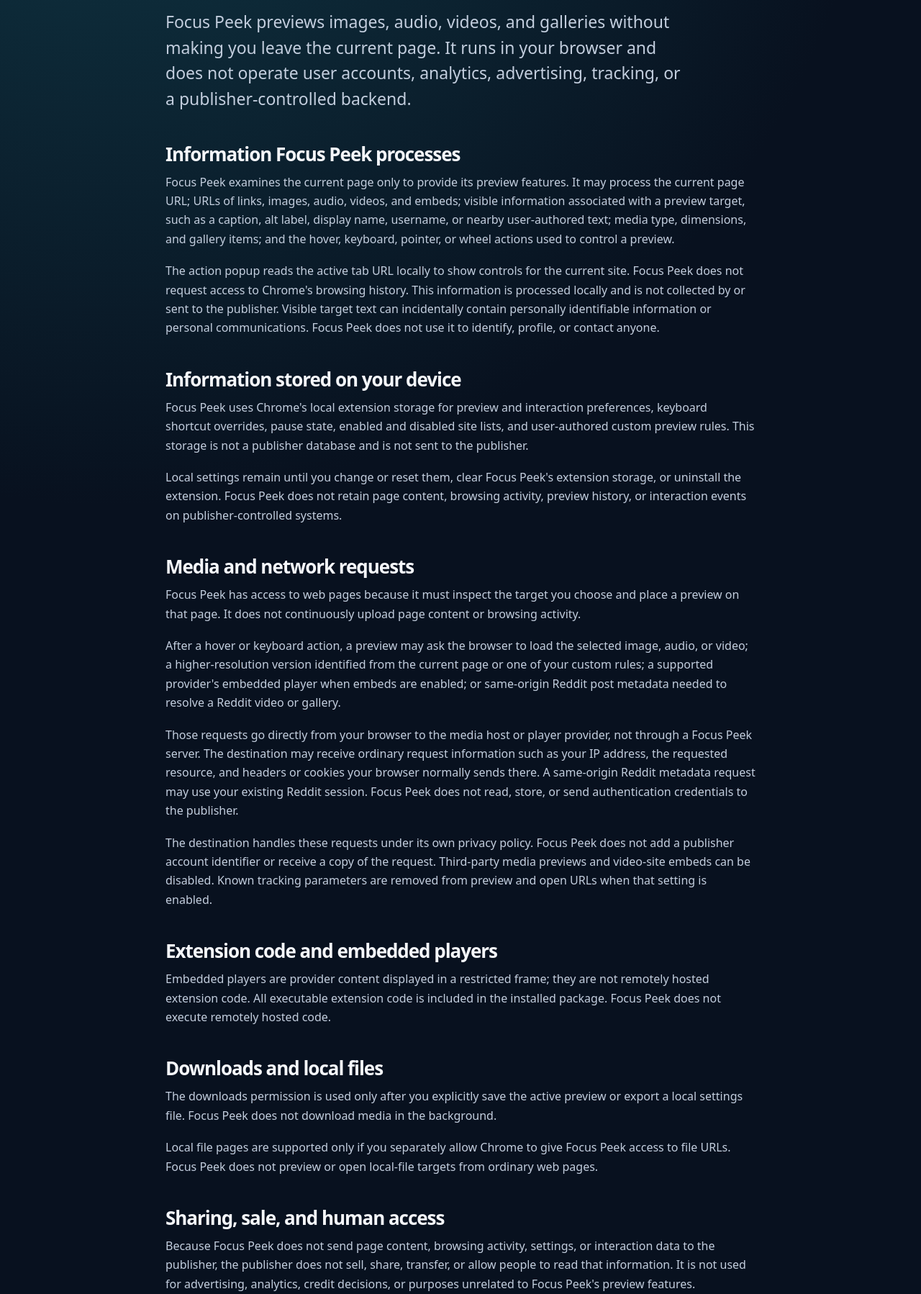
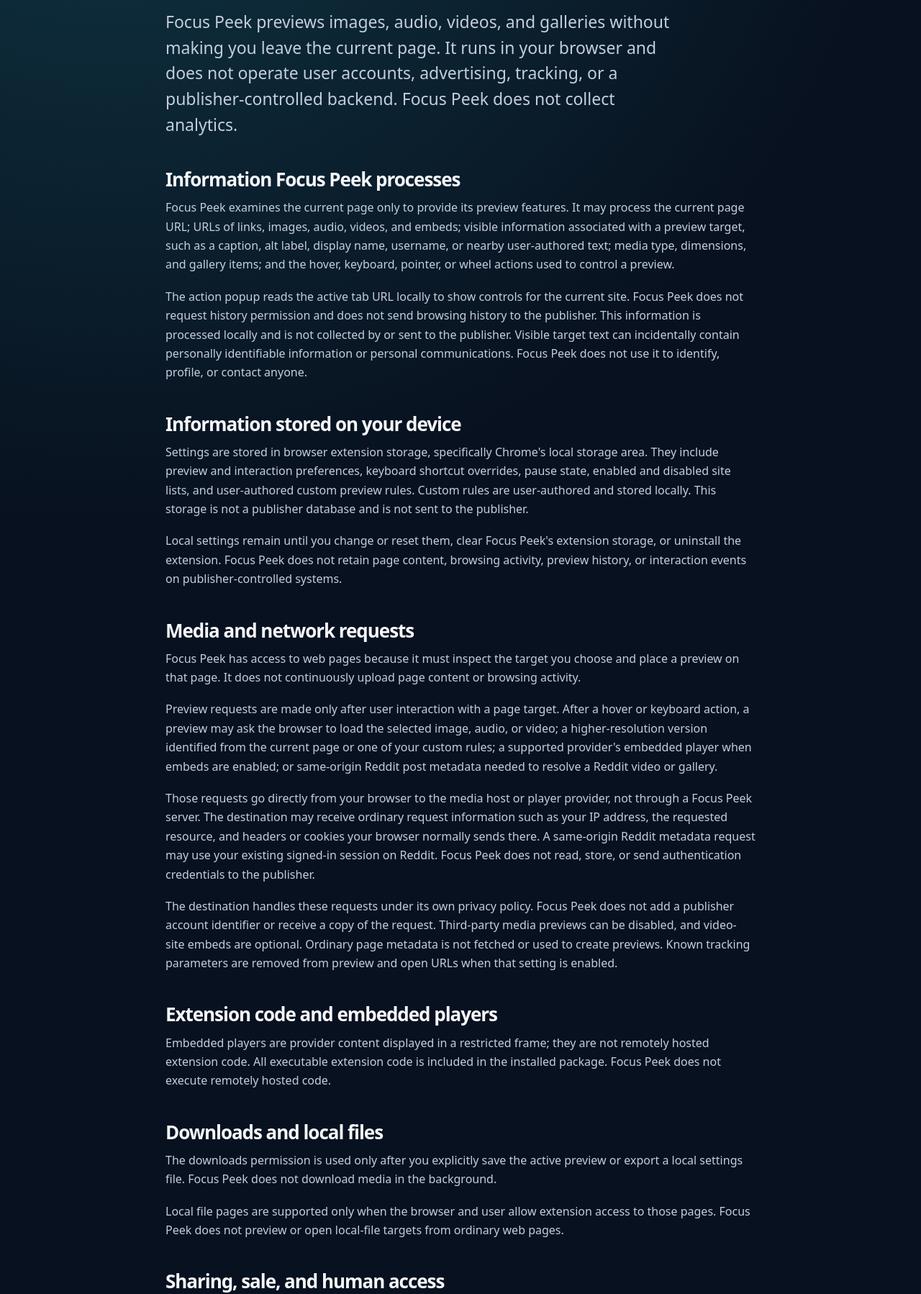
Before and after one commit to KyleStay/focus-peek-site, a website: page privacy.html in a window 1280 px wide. Shown: the part 374-2172 px from the top of the page at 72% size. Drawn offline with Linux system fonts and the light colour scheme.

Commit message:
Align privacy policy with release guarantees

```diff
--- a/privacy.html
+++ b/privacy.html
@@ -16,28 +16,28 @@
   <main class="document">
     <p class="eyebrow">Effective August 3, 2026</p>
     <h1>Focus Peek Privacy Policy</h1>
-    <p class="lede">Focus Peek previews images, audio, videos, and galleries without making you leave the current page. It runs in your browser and does not operate user accounts, analytics, advertising, tracking, or a publisher-controlled backend.</p>
+    <p class="lede">Focus Peek previews images, audio, videos, and galleries without making you leave the current page. It runs in your browser and does not operate user accounts, advertising, tracking, or a publisher-controlled backend. Focus Peek does not collect analytics.</p>
 
     <h2>Information Focus Peek processes</h2>
     <p>Focus Peek examines the current page only to provide its preview features. It may process the current page URL; URLs of links, images, audio, videos, and embeds; visible information associated with a preview target, such as a caption, alt label, display name, username, or nearby user-authored text; media type, dimensions, and gallery items; and the hover, keyboard, pointer, or wheel actions used to control a preview.</p>
-    <p>The action popup reads the active tab URL locally to show controls for the current site. Focus Peek does not request access to Chrome's browsing history. This information is processed locally and is not collected by or sent to the publisher. Visible target text can incidentally contain personally identifiable information or personal communications. Focus Peek does not use it to identify, profile, or contact anyone.</p>
+    <p>The action popup reads the active tab URL locally to show controls for the current site. Focus Peek does not request history permission and does not send browsing history to the publisher. This information is processed locally and is not collected by or sent to the publisher. Visible target text can incidentally contain personally identifiable information or personal communications. Focus Peek does not use it to identify, profile, or contact anyone.</p>
 
     <h2>Information stored on your device</h2>
-    <p>Focus Peek uses Chrome's local extension storage for preview and interaction preferences, keyboard shortcut overrides, pause state, enabled and disabled site lists, and user-authored custom preview rules. This storage is not a publisher database and is not sent to the publisher.</p>
+    <p>Settings are stored in browser extension storage, specifically Chrome's local storage area. They include preview and interaction preferences, keyboard shortcut overrides, pause state, enabled and disabled site lists, and user-authored custom preview rules. Custom rules are user-authored and stored locally. This storage is not a publisher database and is not sent to the publisher.</p>
     <p>Local settings remain until you change or reset them, clear Focus Peek's extension storage, or uninstall the extension. Focus Peek does not retain page content, browsing activity, preview history, or interaction events on publisher-controlled systems.</p>
 
     <h2>Media and network requests</h2>
     <p>Focus Peek has access to web pages because it must inspect the target you choose and place a preview on that page. It does not continuously upload page content or browsing activity.</p>
-    <p>After a hover or keyboard action, a preview may ask the browser to load the selected image, audio, or video; a higher-resolution version identified from the current page or one of your custom rules; a supported provider's embedded player when embeds are enabled; or same-origin Reddit post metadata needed to resolve a Reddit video or gallery.</p>
-    <p>Those requests go directly from your browser to the media host or player provider, not through a Focus Peek server. The destination may receive ordinary request information such as your IP address, the requested resource, and headers or cookies your browser normally sends there. A same-origin Reddit metadata request may use your existing Reddit session. Focus Peek does not read, store, or send authentication credentials to the publisher.</p>
-    <p>The destination handles these requests under its own privacy policy. Focus Peek does not add a publisher account identifier or receive a copy of the request. Third-party media previews and video-site embeds can be disabled. Known tracking parameters are removed from preview and open URLs when that setting is enabled.</p>
+    <p>Preview requests are made only after user interaction with a page target. After a hover or keyboard action, a preview may ask the browser to load the selected image, audio, or video; a higher-resolution version identified from the current page or one of your custom rules; a supported provider's embedded player when embeds are enabled; or same-origin Reddit post metadata needed to resolve a Reddit video or gallery.</p>
+    <p>Those requests go directly from your browser to the media host or player provider, not through a Focus Peek server. The destination may receive ordinary request information such as your IP address, the requested resource, and headers or cookies your browser normally sends there. A same-origin Reddit metadata request may use your existing signed-in session on Reddit. Focus Peek does not read, store, or send authentication credentials to the publisher.</p>
+    <p>The destination handles these requests under its own privacy policy. Focus Peek does not add a publisher account identifier or receive a copy of the request. Third-party media previews can be disabled, and video-site embeds are optional. Ordinary page metadata is not fetched or used to create previews. Known tracking parameters are removed from preview and open URLs when that setting is enabled.</p>
 
     <h2>Extension code and embedded players</h2>
     <p>Embedded players are provider content displayed in a restricted frame; they are not remotely hosted extension code. All executable extension code is included in the installed package. Focus Peek does not execute remotely hosted code.</p>
 
     <h2>Downloads and local files</h2>
     <p>The downloads permission is used only after you explicitly save the active preview or export a local settings file. Focus Peek does not download media in the background.</p>
-    <p>Local file pages are supported only if you separately allow Chrome to give Focus Peek access to file URLs. Focus Peek does not preview or open local-file targets from ordinary web pages.</p>
+    <p>Local file pages are supported only when the browser and user allow extension access to those pages. Focus Peek does not preview or open local-file targets from ordinary web pages.</p>
 
     <h2>Sharing, sale, and human access</h2>
     <p>Because Focus Peek does not send page content, browsing activity, settings, or interaction data to the publisher, the publisher does not sell, share, transfer, or allow people to read that information. It is not used for advertising, analytics, credit decisions, or purposes unrelated to Focus Peek's preview features.</p>
--- a/scripts/validate.mjs
+++ b/scripts/validate.mjs
@@ -25,8 +25,9 @@ for (const expected of [
   "not collected by or sent to the publisher",
   "does not execute remotely hosted code",
   "Limited Use",
-  "Third-party media previews and video-site embeds can be disabled",
-  "does not request access to Chrome's browsing history",
+  "Third-party media previews can be disabled",
+  "does not request history permission",
+  "does not send browsing history",
   "personally identifiable information or personal communications",
   "does not read, store, or send authentication credentials",
   "same-origin Reddit post metadata",
```
